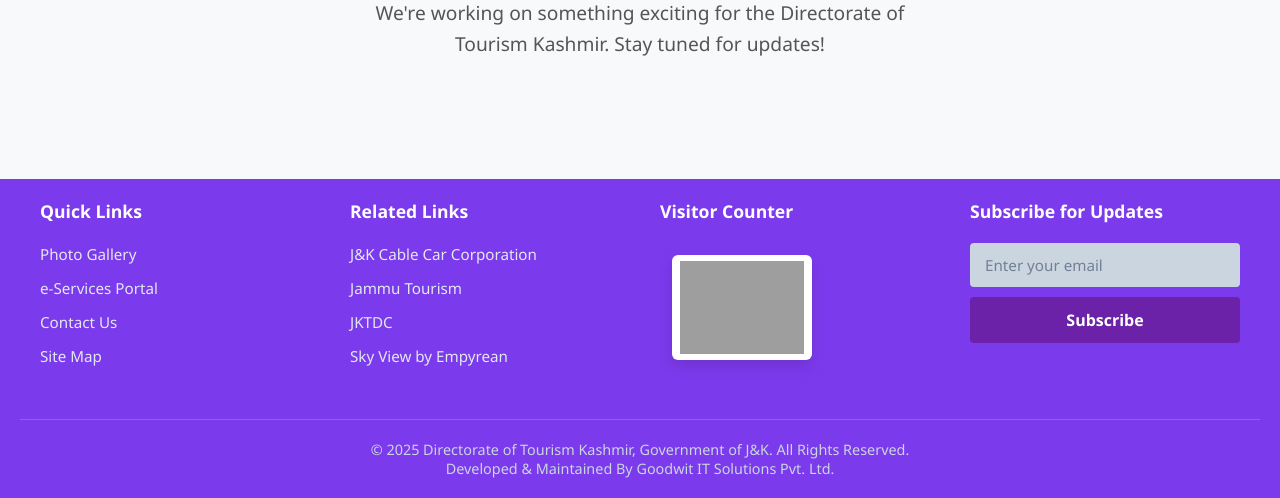
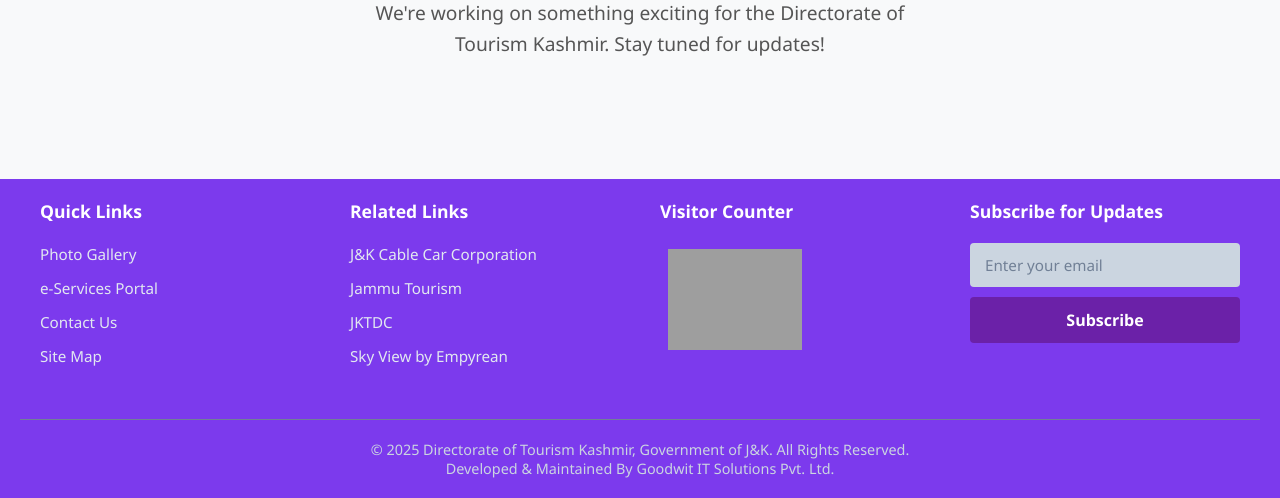
Before and after one commit to malikabid/jktdc-landing-page, a PHP site: page /coming-soon.html in a window 1280 px wide. Shown: the part 585-1083 px from the top of the page. Run offline with PHP 8.4, Linux system fonts and the light colour scheme; grey boxes are pictures that could not be loaded.

Commit message:
fix(visitor-counter): update hitwebcounter image source and adjust styles for better layout

```diff
--- a/footer.html
+++ b/footer.html
@@ -61,13 +61,12 @@
         <!-- hitwebcounter Code START -->
         <a href="https://www.hitwebcounter.com/" target="_blank">
           <img
-            src="https://hitwebcounter.com/counter/counter.php?page=21465134&style=0033&nbdigits=5&type=ip&initCount=100"
+            src="https://hitwebcounter.com/counter/counter.php?page=21465171&style=0025&nbdigits=5&type=page&initCount=0"
             title="Free Tools"
             alt="Free Tools"
+            width="150px"
             border="0"
-          />
-        </a>
-        <!-- hitwebcounter Code END -->
+        /></a>
       </div>
     </div>
 
--- a/pub/css/style.css
+++ b/pub/css/style.css
@@ -1067,7 +1067,7 @@ body {
 
 /* Visitor Counter (hitwebcounter image) */
 .visitor-counter {
-  padding: 12px;
+  /* padding: 12px; */
   display: flex;
   flex-direction: column;
   /* align-items: center; */
@@ -1087,12 +1087,10 @@ body {
 .visitor-counter img,
 .visitor-counter svg#besucherzaehler2 {
   display: block;
-  max-width: 140px;
+  max-width: 240px;
   height: auto;
-  background: #fff;
   padding: 6px 8px;
   border-radius: 6px;
-  box-shadow: 0 6px 14px rgba(0, 0, 0, 0.12);
 }
 
 .visitor-counter a {
```
